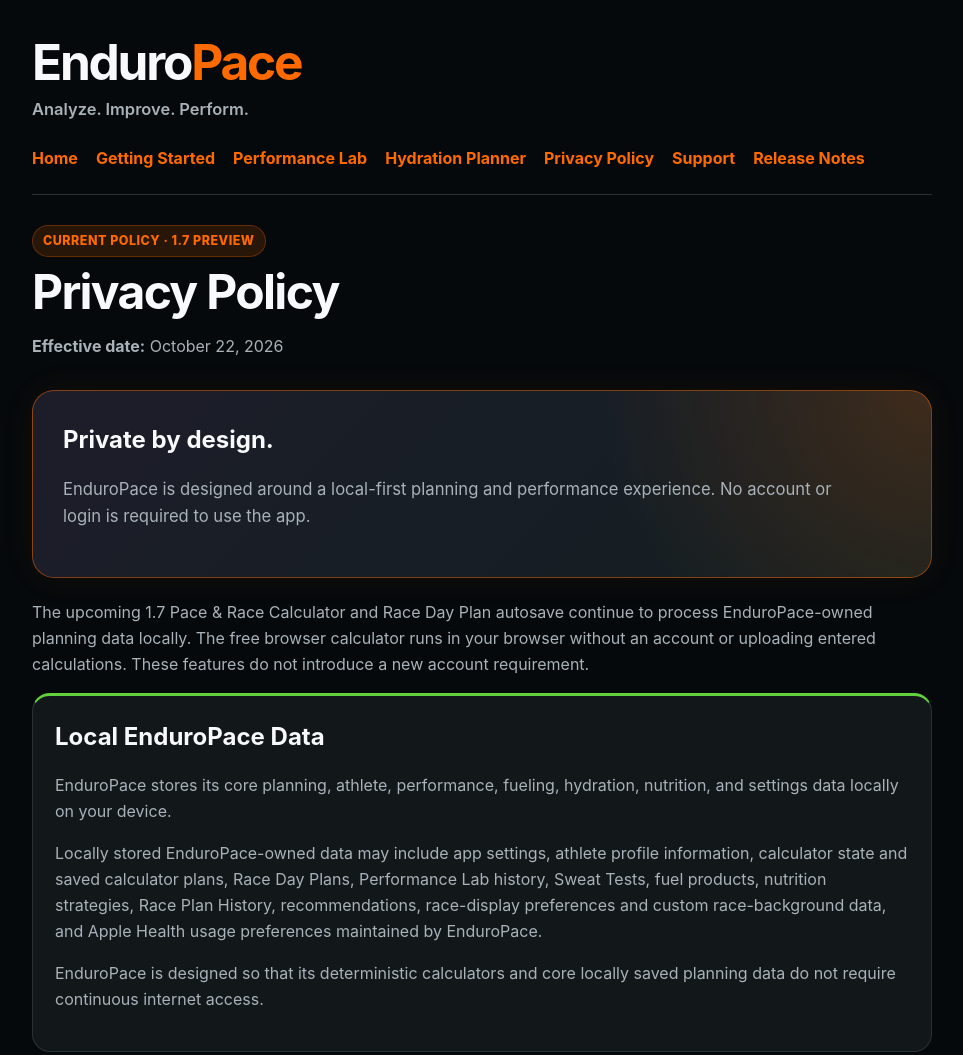
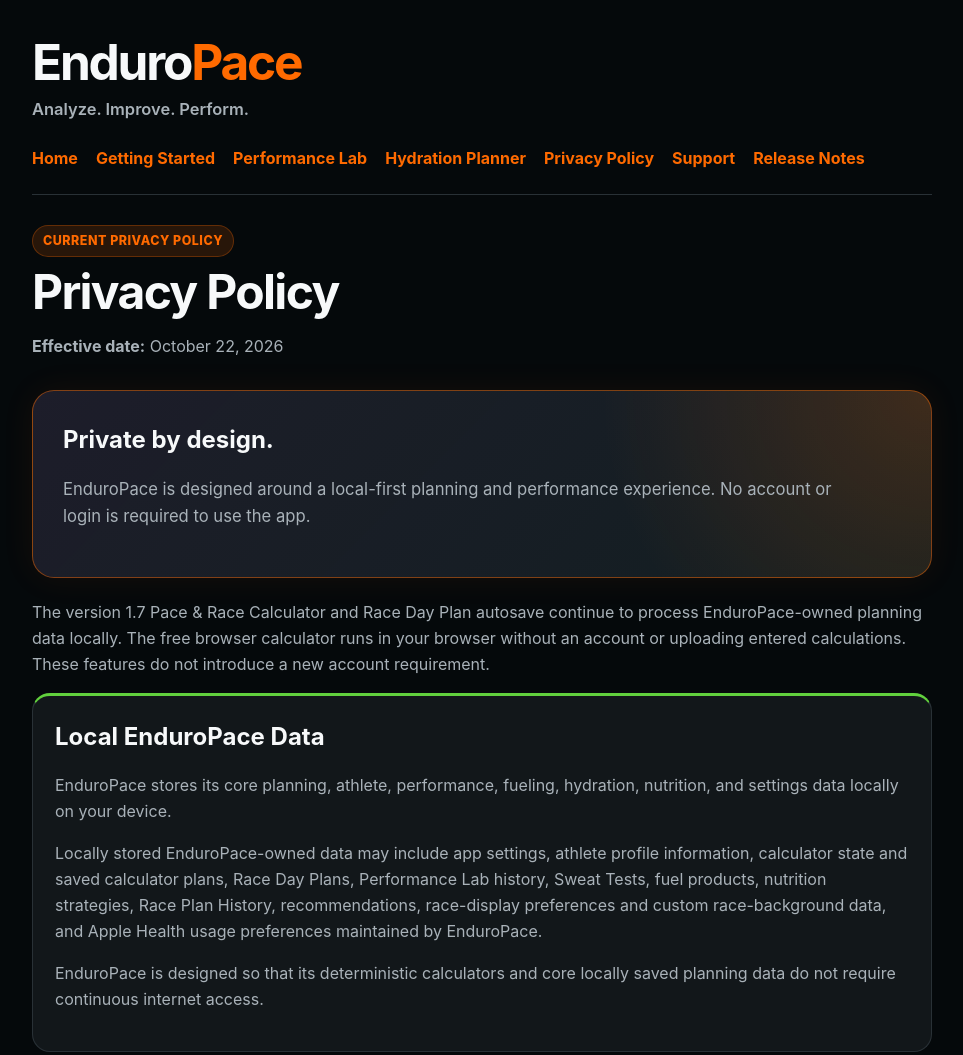
Before and after one commit to mmagriGH/enduropace-site, a plain HTML site: page privacy.html in a window 1280 px wide. Shown: the top 1055 px of the page, without its empty margins (158-1121 px from the left). Drawn offline with Linux system fonts and the light colour scheme.

Commit message:
Update EnduroPace website content for released v1.7

```diff
--- a/privacy.html
+++ b/privacy.html
@@ -212,7 +212,7 @@
   </header>
 
   <main>
-    <span class="version-badge">Current Policy · 1.7 Preview</span>
+    <span class="version-badge">Current Privacy Policy</span>
     <h1>Privacy Policy</h1>
     <p><strong>Effective date:</strong> October 22, 2026</p>
     <!-- Privacy and Analytics Disclosure — October 27, 2026 -->
@@ -225,7 +225,7 @@
       </p>
     </section>
 
-    <p>The upcoming 1.7 Pace &amp; Race Calculator and Race Day Plan autosave continue to process EnduroPace-owned planning data locally. The free browser calculator runs in your browser without an account or uploading entered calculations. These features do not introduce a new account requirement.</p>
+    <p>The version 1.7 Pace &amp; Race Calculator and Race Day Plan autosave continue to process EnduroPace-owned planning data locally. The free browser calculator runs in your browser without an account or uploading entered calculations. These features do not introduce a new account requirement.</p>
 
     <section class="section green-accent">
       <h2>Local EnduroPace Data</h2>
```
